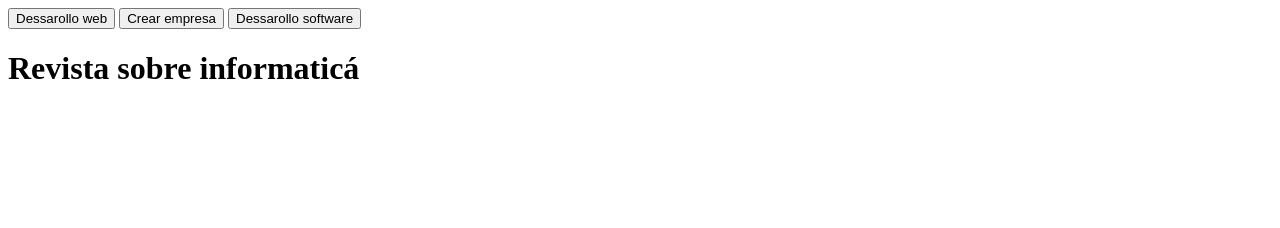
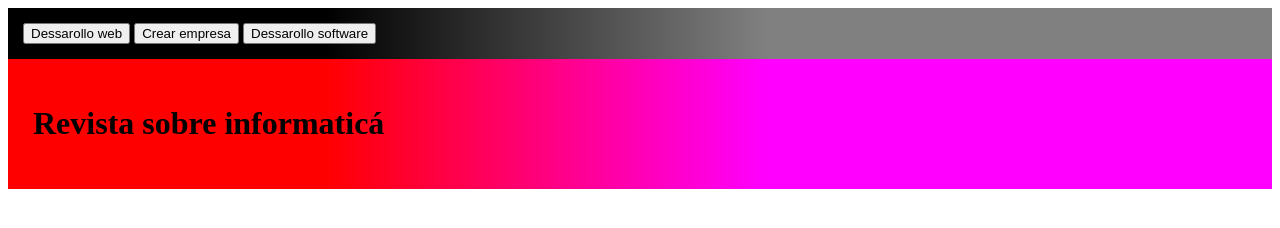
Before and after one commit to maelgruand1/cloneInteresante, a plain HTML site: page index.html in a window 1280 px wide. Drawn offline with Linux system fonts and the light colour scheme.

Commit message:
Adding styles to HTML

```diff
--- a/index.html
+++ b/index.html
@@ -4,6 +4,10 @@
     <meta charset="UTF-8">
     <meta name="viewport" content="width=device-width, initial-scale=1.0">
     <title>Revista Technologica</title>
+    <!-- Link para el css global -->
+    <link rel="stylesheet" href="style.css">
+    <!-- Link para el css responsivo -->
+    <link rel="stylesheet" href="responsive.css">
 </head>
 <body>
     <div class="menu" id="menu">
--- /dev/null
+++ b/responsive.css
@@ -0,0 +1,7 @@
+:root{
+    --mobileInch: 320px;
+    --mobileHeig: 655px;
+    --tabletInch: 768px;
+    --laptop: 1024px;
+    --laptop: 1440px;
+}
```
